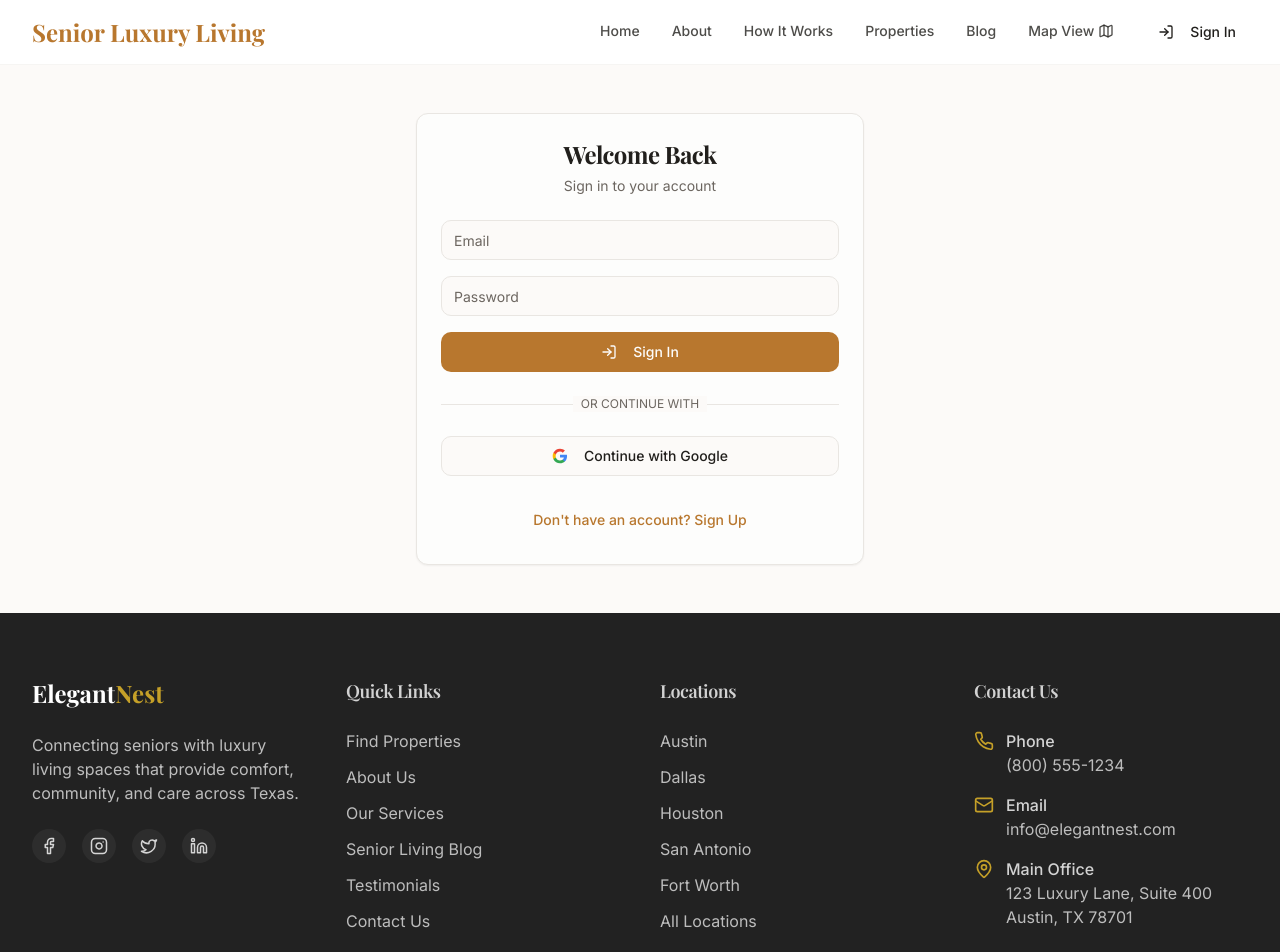
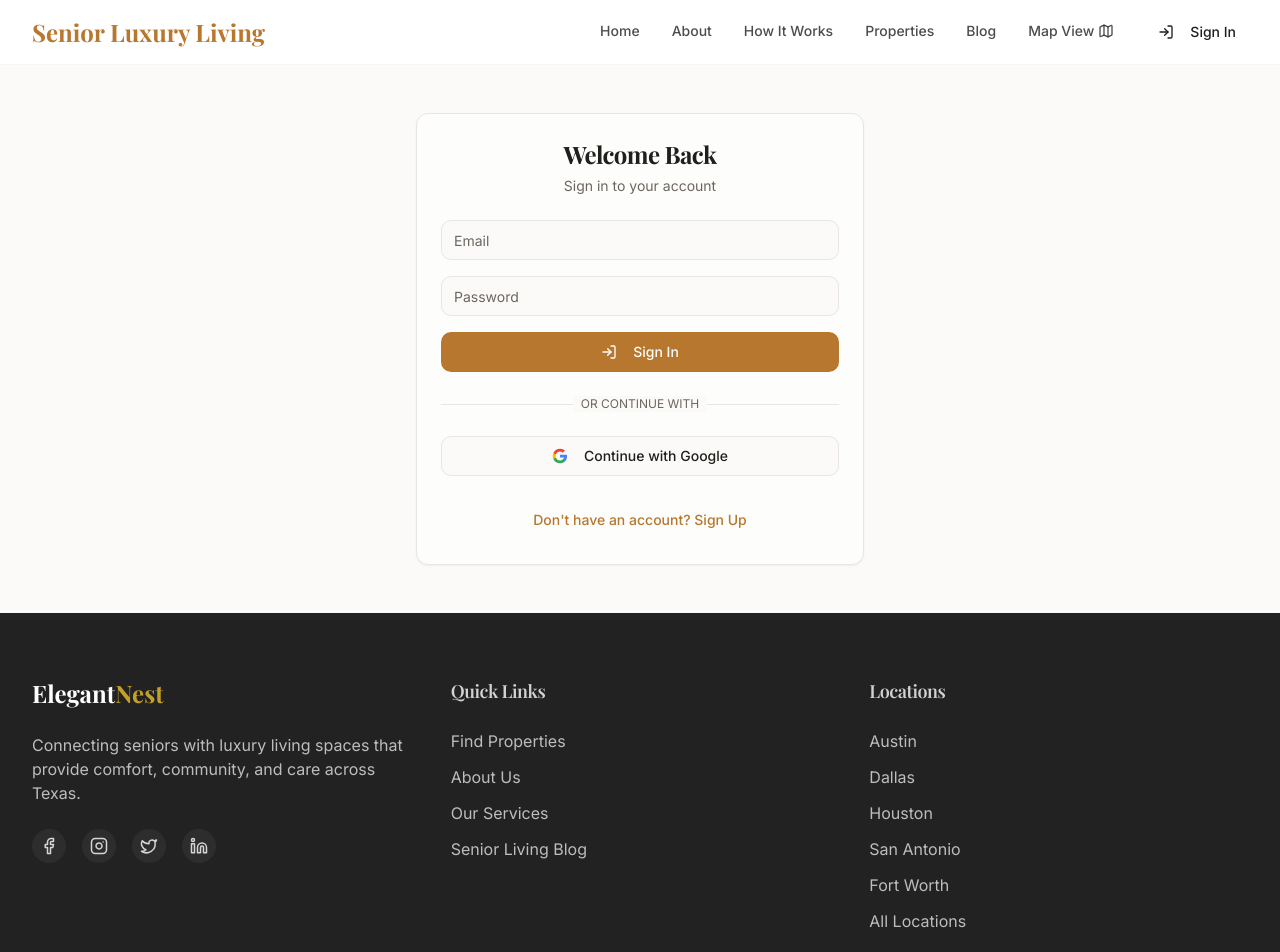
Before and after one commit to TacoStreetAlexander/elegantnest-finder, a React (Vite) app: page /auth in a window 1280 px wide. Shown: the top 952 px of the page. Built offline with nearby package versions, Linux system fonts and the light colour scheme.

Commit message:
Refactor: Remove contact and testimonials, add image
Removed the "Contact Us" and "Testimonials" sections from the footer. Added an image to the hero section.

```diff
--- a/package.json
+++ b/package.json
@@ -41,6 +41,7 @@
     "@radix-ui/react-tooltip": "^1.1.4",
     "@supabase/supabase-js": "^2.49.3",
     "@tanstack/react-query": "^5.56.2",
+    "@types/react-helmet": "^6.1.11",
     "class-variance-authority": "^0.7.1",
     "clsx": "^2.1.1",
     "cmdk": "^1.0.0",
--- a/src/components/Footer.tsx
+++ b/src/components/Footer.tsx
@@ -1,12 +1,12 @@
 
-import { Facebook, Instagram, Linkedin, Mail, MapPin, Phone, Twitter } from 'lucide-react';
+import { Facebook, Instagram, Linkedin, Twitter } from 'lucide-react';
 import { Link } from 'react-router-dom';
 
 const Footer = () => {
   return (
     <footer className="bg-charcoal-dark text-white/80">
       <div className="container-custom py-16">
-        <div className="grid md:grid-cols-2 lg:grid-cols-4 gap-10">
+        <div className="grid md:grid-cols-2 lg:grid-cols-3 gap-10">
           {/* Column 1 - About */}
           <div>
             <Link to="/" className="inline-block mb-6">
@@ -55,16 +55,6 @@ const Footer = () => {
                   Senior Living Blog
                 </Link>
               </li>
-              <li>
-                <Link to="/testimonials" className="text-white/70 hover:text-gold transition-colors inline-block">
-                  Testimonials
-                </Link>
-              </li>
-              <li>
-                <Link to="/contact" className="text-white/70 hover:text-gold transition-colors inline-block">
-                  Contact Us
-                </Link>
-              </li>
             </ul>
           </div>
 
@@ -104,41 +94,6 @@ const Footer = () => {
               </li>
             </ul>
           </div>
-
-          {/* Column 4 - Contact */}
-          <div>
-            <h3 className="text-lg font-semibold mb-6">Contact Us</h3>
-            <ul className="space-y-4">
-              <li className="flex items-start">
-                <Phone className="w-5 h-5 text-gold mr-3 mt-0.5" />
-                <div>
-                  <p className="font-medium">Phone</p>
-                  <a href="tel:+18005551234" className="text-white/70 hover:text-gold transition-colors">
-                    (800) 555-1234
-                  </a>
-                </div>
-              </li>
-              <li className="flex items-start">
-                <Mail className="w-5 h-5 text-gold mr-3 mt-0.5" />
-                <div>
-                  <p className="font-medium">Email</p>
-                  <a href="mailto:info@elegantnest.com" className="text-white/70 hover:text-gold transition-colors">
-                    info@elegantnest.com
-                  </a>
-                </div>
-              </li>
-              <li className="flex items-start">
-                <MapPin className="w-5 h-5 text-gold mr-3 mt-0.5" />
-                <div>
-                  <p className="font-medium">Main Office</p>
-                  <address className="text-white/70 not-italic">
-                    123 Luxury Lane, Suite 400<br />
-                    Austin, TX 78701
-                  </address>
-                </div>
-              </li>
-            </ul>
-          </div>
         </div>
 
         <hr className="border-white/10 my-10" />
--- a/src/components/Hero.tsx
+++ b/src/components/Hero.tsx
@@ -15,8 +15,8 @@ const Hero = () => {
       <div className="absolute inset-0 z-0">
         <div className="absolute inset-0 bg-gradient-to-r from-charcoal/80 to-charcoal/60 z-10"></div>
         <img
-          src="https://images.unsplash.com/photo-1483058712412-4245e9b90334?ixlib=rb-4.0.3&ixid=M3wxMjA3fDB8MHxwaG90by1wYWdlfHx8fGVufDB8fHx8fA%3D%3D&auto=format&fit=crop&w=2070&q=80"
-          alt="Elegant senior living space"
+          src="https://images.unsplash.com/photo-1721322800607-8c38375eef04?ixlib=rb-4.0.3&auto=format&fit=crop&w=2070&q=80"
+          alt="Elegant senior living space with comfortable furniture"
           className="w-full h-full object-cover"
         />
       </div>
--- a/src/integrations/supabase/types.ts
+++ b/src/integrations/supabase/types.ts
@@ -24,6 +24,45 @@ export type Database = {
           created_at?: string | null
           email?: string
           id?: string
+        }
+        Relationships: []
+      }
+      blog_posts: {
+        Row: {
+          body: string
+          cover_image: string
+          created_at: string
+          excerpt: string
+          id: string
+          published_at: string
+          seo_description: string | null
+          seo_title: string | null
+          slug: string
+          title: string
+        }
+        Insert: {
+          body: string
+          cover_image: string
+          created_at?: string
+          excerpt: string
+          id?: string
+          published_at?: string
+          seo_description?: string | null
+          seo_title?: string | null
+          slug: string
+          title: string
+        }
+        Update: {
+          body?: string
+          cover_image?: string
+          created_at?: string
+          excerpt?: string
+          id?: string
+          published_at?: string
+          seo_description?: string | null
+          seo_title?: string | null
+          slug?: string
+          title?: string
         }
         Relationships: []
       }
--- a/src/pages/Index.tsx
+++ b/src/pages/Index.tsx
@@ -1,10 +1,10 @@
+
 import { useEffect } from 'react';
 import Navbar from '../components/Navbar';
 import Hero from '../components/Hero';
 import Features from '../components/Features';
 import FeaturedProperties from '../components/FeaturedProperties';
 import EmbeddedListings from '../components/EmbeddedListings';
-import CallToAction from '../components/CallToAction';
 import Footer from '../components/Footer';
 
 const Index = () => {
@@ -20,7 +20,6 @@ const Index = () => {
       <Features />
       <FeaturedProperties />
       <EmbeddedListings />
-      <CallToAction />
       <Footer />
     </div>
   );
```
Also changed, not shown: 1 other file (tests, documents, lock files or other folders).
